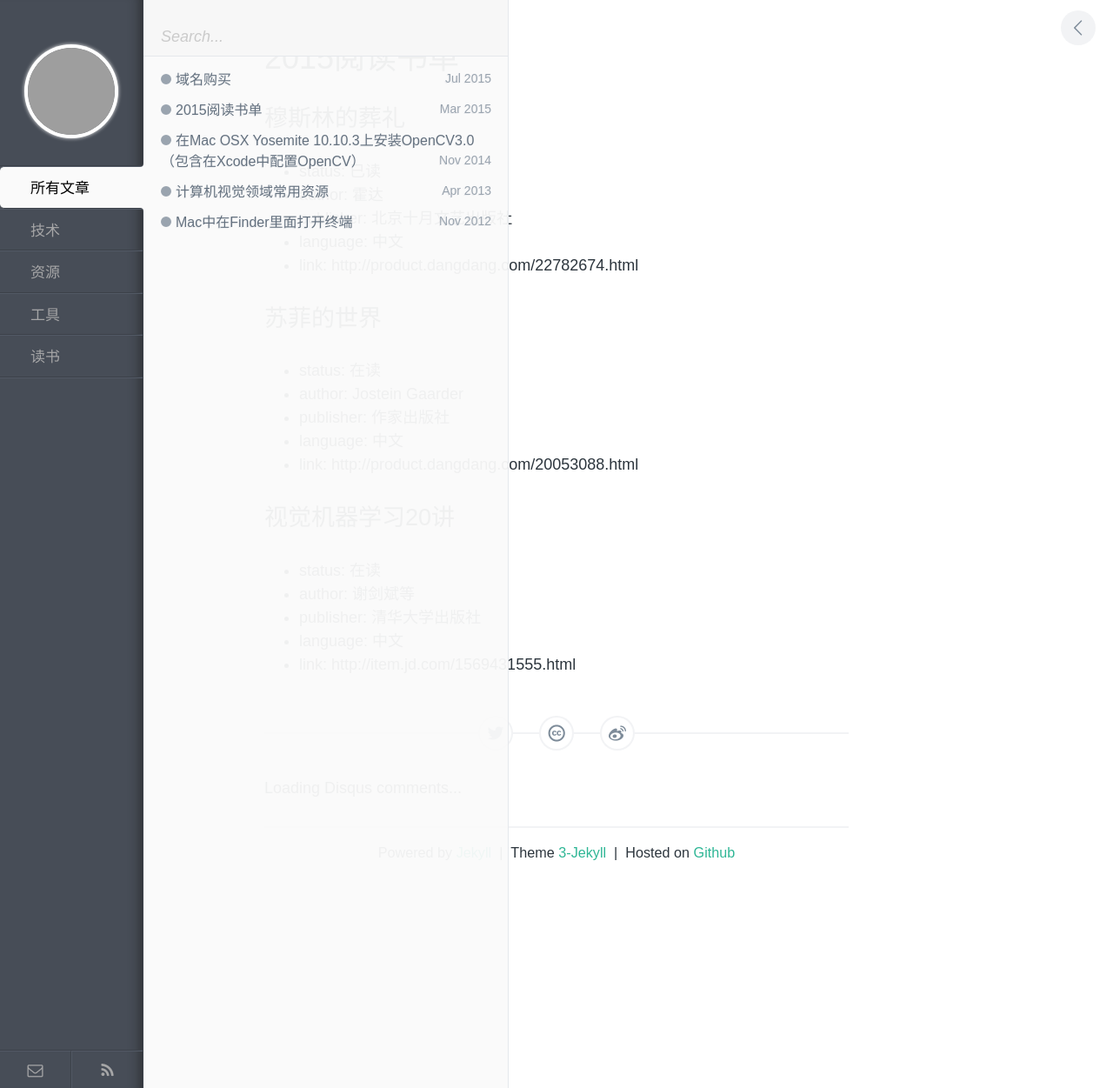
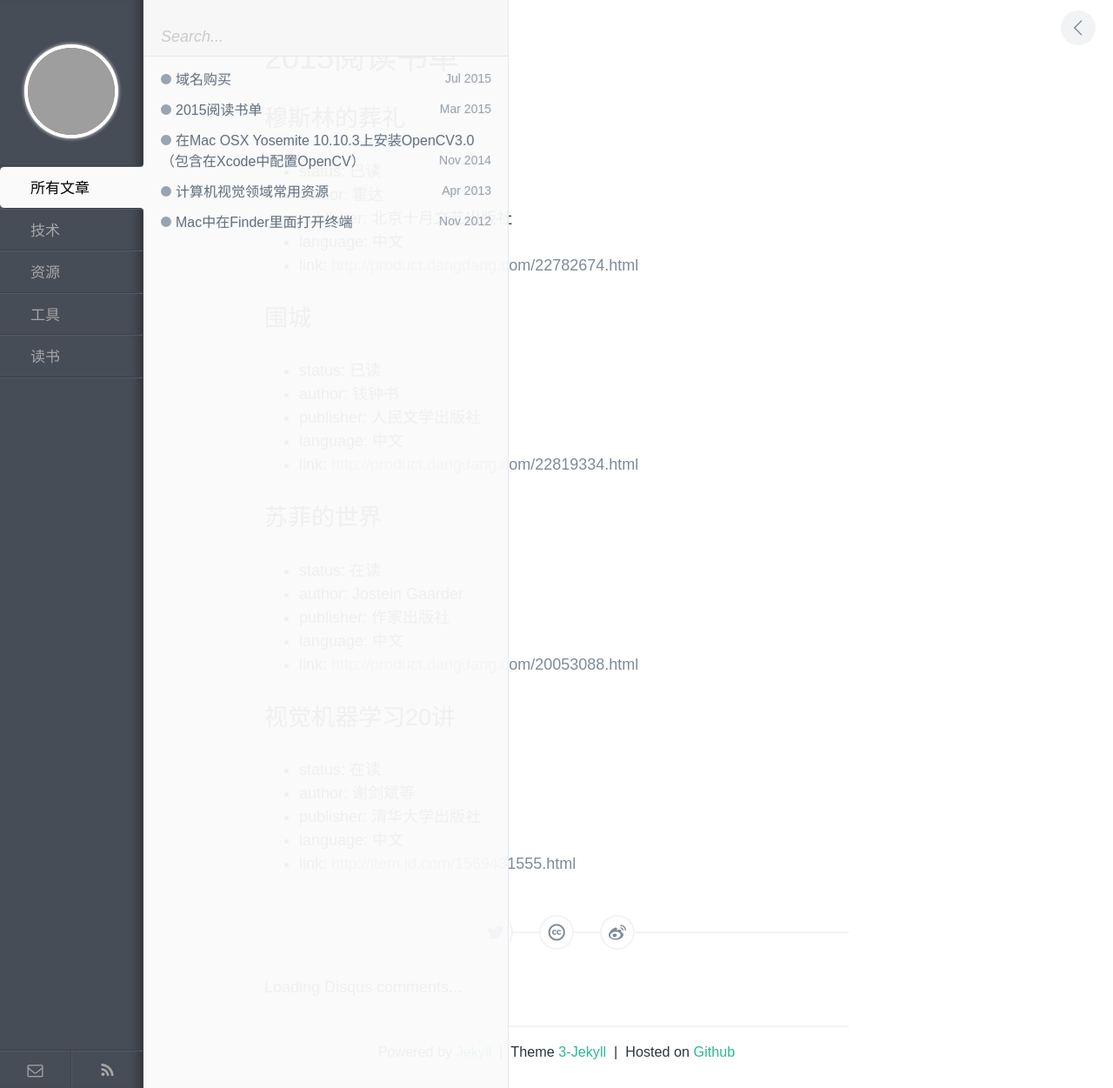
Before and after one commit to zhuyafei/zhuyafei.github.io, a Jekyll site: the page built from _posts/book/2015-03-01-book-list-of-2015.md, in a window 1280 px wide. Shown: the whole page at 87% size. Built offline with Jekyll 4.4.1, drawn with Linux system fonts in a browser that asks for light colours; comment, search, counter and statistics services are not loaded; grey boxes are pictures that could not be loaded.

Commit message:
Add book list

```diff
--- a/_posts/book/2015-03-01-book-list-of-2015.md
+++ b/_posts/book/2015-03-01-book-list-of-2015.md
@@ -11,7 +11,15 @@ keywords: 阅读,书单,2015
 - author: 霍达
 - publisher: 北京十月文艺出版社
 - language: 中文
-- link: http://product.dangdang.com/22782674.html
+- link: [http://product.dangdang.com/22782674.html](http://product.dangdang.com/22782674.html)
+
+## 围城
+
+- status: 已读
+- author: 钱钟书
+- publisher: 人民文学出版社
+- language: 中文
+- link: [http://product.dangdang.com/22819334.html](http://product.dangdang.com/22819334.html)
 
 ## 苏菲的世界
 
@@ -19,7 +27,7 @@ keywords: 阅读,书单,2015
 - author: Jostein Gaarder
 - publisher: 作家出版社
 - language: 中文
-- link: http://product.dangdang.com/20053088.html
+- link: [http://product.dangdang.com/20053088.html](http://product.dangdang.com/20053088.html)
 
 ## 视觉机器学习20讲
 
@@ -27,4 +35,4 @@ keywords: 阅读,书单,2015
 - author: 谢剑斌等
 - publisher: 清华大学出版社
 - language: 中文
-- link: http://item.jd.com/1569431555.html
+- link: [http://item.jd.com/1569431555.html](http://item.jd.com/1569431555.html)
```
